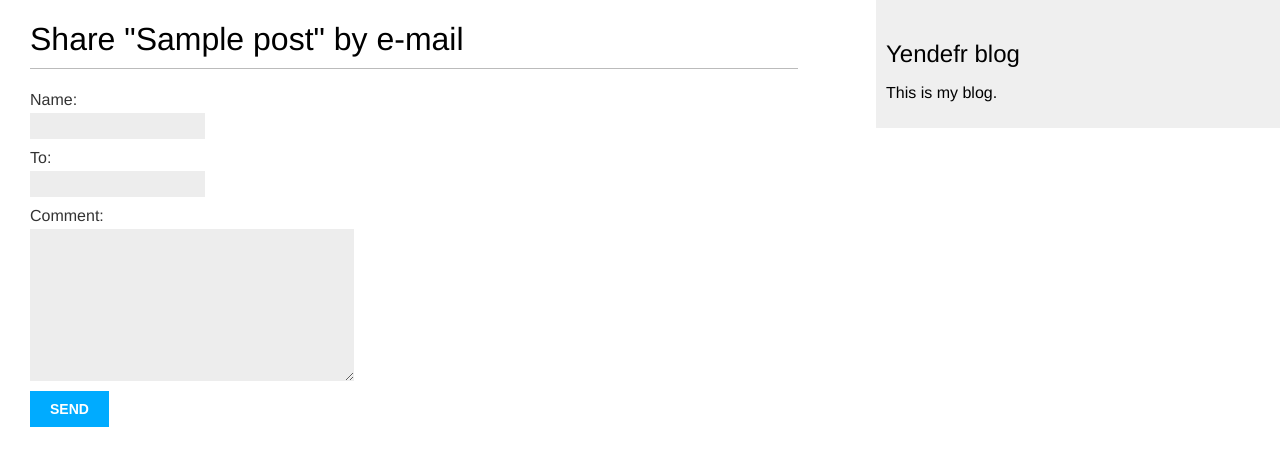
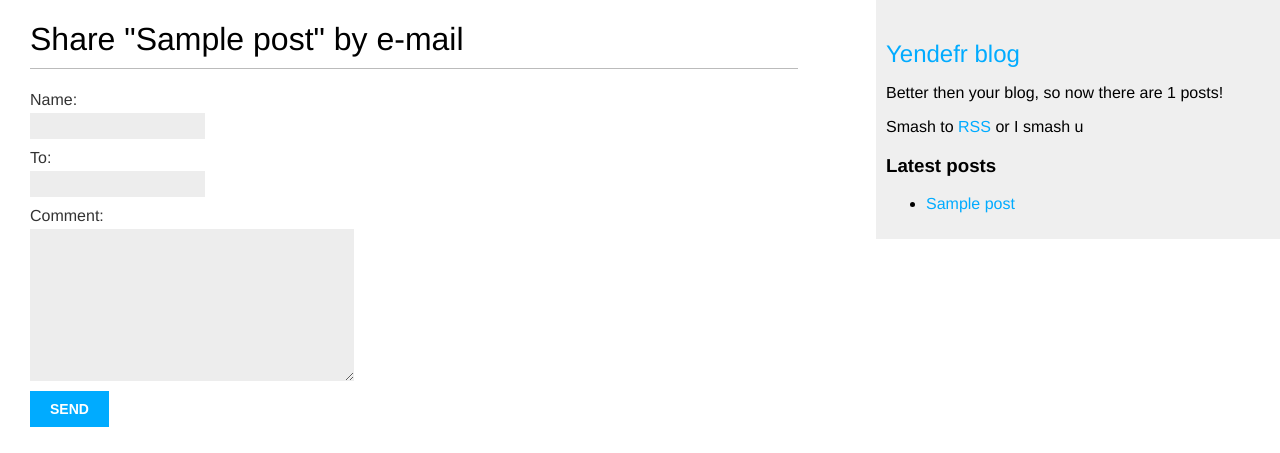
Before and after one commit to yendefr/django-learn, a Django app: page /blog/1/share/ in a window 1280 px wide. Shown: the top 453 px of the page. Run offline with Django 3.2, Linux system fonts and the light colour scheme; tables that the repository leaves empty hold one stand-in row (values such as "Sample post"); parts of the project's set-up code (start-up, migrations or seed data) failed here and were passed over.

Commit message:
Add own template tags, filter, sitemap, rss and more

```diff
--- a/app/settings.py
+++ b/app/settings.py
@@ -24,6 +24,8 @@ DEBUG = True
 
 ALLOWED_HOSTS = []
 
+SITE_ID = 1
+
 
 # Application definition
 
@@ -34,6 +36,8 @@ INSTALLED_APPS = [
     'django.contrib.sessions',
     'django.contrib.messages',
     'django.contrib.staticfiles',
+    'django.contrib.sites',
+    'django.contrib.sitemaps',
     'blog.apps.BlogConfig',
     'taggit',
 ]
--- a/app/urls.py
+++ b/app/urls.py
@@ -1,7 +1,15 @@
 from django.contrib import admin
 from django.urls import path, include
+from django.contrib.sitemaps.views import sitemap
+from blog.sitemaps import PostSitemap
 
+sitemaps = {
+    'posts': PostSitemap,
+}
+
+# FIX
 urlpatterns = [
     path('admin/', admin.site.urls),
     path('blog/', include('blog.urls', namespace='blog')),
+    path('sitemap.xml', sitemap, {'sitemaps': sitemaps}, name='django.contrib.sitemaps.views.sitemap'),
 ]
--- a/blog/templates/blog/base.html
+++ b/blog/templates/blog/base.html
@@ -1,17 +1,21 @@
+{% load tags %}
 {% load static %}
 <!DOCTYPE html>
     <html>
     <head>
         <title>{% block title %}{% endblock %}</title>
-        <link href="{% static "css/blog.css" %}" rel="stylesheet">
+        <link href="{% static 'css/blog.css' %}" rel="stylesheet">
     </head>
     <body>
         <div id="content">
             {% block content %}{% endblock %}
         </div>
         <div id="sidebar">
-            <h2>Yendefr blog</h2>
-            <p>This is my blog.</p>
+            <h2><a href="{% url 'blog:post_list' %}">Yendefr blog</a></h2>
+            <p>Better then your blog, so now there are {% posts_count %} posts!</p>
+            <p>Smash to <a href="{% url 'blog:latest_posts_feed' %}">RSS</a> or I smash u</p>
+            <h3>Latest posts</h3>
+            {% show_latest_posts 3 %}
         </div>
     </body>
 </html>
--- /dev/null
+++ b/blog/templates/blog/post/latest_posts.html
@@ -0,0 +1,7 @@
+<ul>
+    {% for post in latest_posts %}
+        <li>
+            <a href="{{ post.get_absolute_url }}">{{ post.title }}</a>
+        </li>
+    {% endfor %}
+</ul>
--- /dev/null
+++ b/blog/templatetags/tags.py
@@ -0,0 +1,15 @@
+from django import template
+from ..models import Post
+
+register = template.Library()
+
+
+@register.simple_tag(name='posts_count')
+def total_post():
+    return Post.published.count()
+
+
+@register.inclusion_tag('blog/post/latest_posts.html')
+def show_latest_posts(count):
+    latest_posts = Post.published.order_by('-publish')[:count]
+    return {'latest_posts': latest_posts}
--- a/blog/urls.py
+++ b/blog/urls.py
@@ -1,11 +1,13 @@
 from django.urls import path
-from . import views
+from .views import post_list, post_detail, post_share
+from .feeds import LatestPostsFeed
 
 app_name = 'blog'
 
 urlpatterns = [
-    path('', views.post_list, name='post_list'),
-    path('<int:post_id>/', views.post_detail, name='post_detail'),
-    path('<int:post_id>/share/', views.post_share, name='post_share'),
-    path('tag/<slug:tag_slug>/', views.post_list, name='post_list_by_tag'),
+    path('', post_list, name='post_list'),
+    path('<int:post_id>/', post_detail, name='post_detail'),
+    path('<int:post_id>/share/', post_share, name='post_share'),
+    path('tag/<slug:tag_slug>/', post_list, name='post_list_by_tag'),
+    path('rss/', LatestPostsFeed(), name='latest_posts_feed')
 ]
--- a/blog/views.py
+++ b/blog/views.py
@@ -1,6 +1,7 @@
 from django.core.mail import send_mail
 from django.core.paginator import Paginator, PageNotAnInteger, EmptyPage
 from django.shortcuts import render, get_object_or_404
+from django.db.models import Count
 from taggit.models import Tag
 from .models import Post
 from .forms import EmailPostForm, CommentForm
@@ -33,8 +34,14 @@ def post_list(request, tag_slug=None):
 
 def post_detail(request, post_id):
     post = get_object_or_404(Post, id=post_id, status='published')
+
     comments = post.comments.filter(active=True)
     comment = None
+
+    tags = post.tags.values_list('id', flat=True)
+    similar_posts = Post.published.filter(tags__in=tags).exclude(id=post.id)
+    similar_posts = similar_posts.annotate(same_tags=Count('tags')).order_by('-same_tags', '-publish')[:3]
+
     if request.method == 'POST':
         comment_form = CommentForm(data=request.POST)
         if comment_form.is_valid():
@@ -49,6 +56,7 @@ def post_detail(request, post_id):
                                                      'comments': comments,
                                                      'comment': comment,
                                                      'comment_form': comment_form,
+                                                     'similar_posts': similar_posts,
                                                      })
 
 
```
Also changed, not shown: blog/feeds.py (added, +19 -0 lines), blog/sitemaps.py (added, +14 -0 lines), blog/templates/blog/post/detail.html (+11 -0 lines), blog/templatetags/__init__.py (added).
